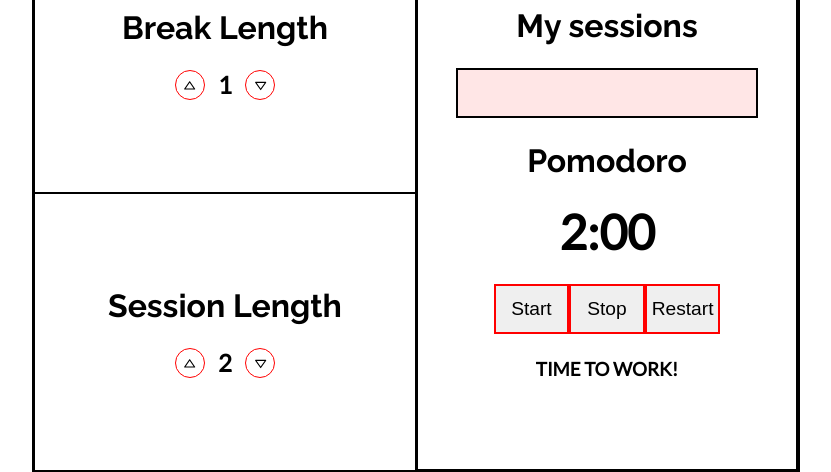
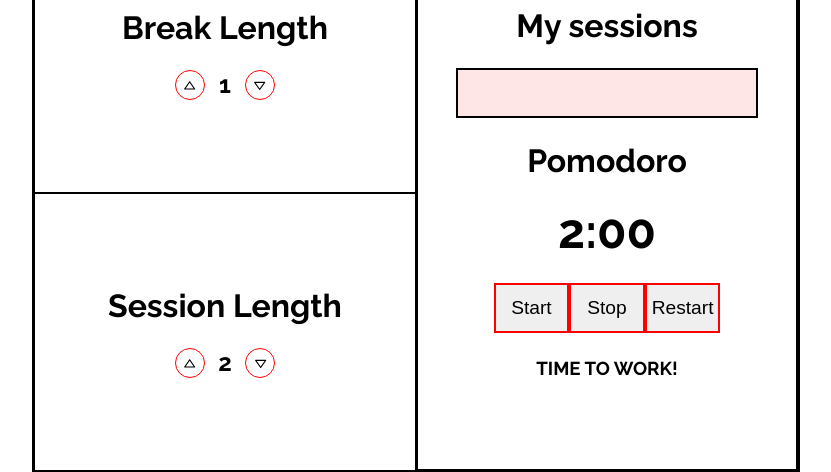
Before and after one commit to carreraprogrammer/pomodoro, a React (Create React App) app: page / in a window 1280 px wide. Shown: the part 207-679 px from the top of the page, without its empty margins (224-1055 px from the left). Built offline with nearby package versions, Linux system fonts and the light colour scheme.

Commit message:
last pomodoro

```diff
--- a/src/Components/Pomodoro.js
+++ b/src/Components/Pomodoro.js
@@ -40,7 +40,7 @@ const Pomodoro = () => {
 
     return (
       <div id="pomodoro-container">
-        <h1>My sessions</h1>
+        <h1 id='title'>My sessions</h1>
         <div id='tomato-container'>
           {[...Array(counter)].map((_, i) => (
               <GiTomato style={{color: 'red'}}/>
--- a/src/Styles/App.css
+++ b/src/Styles/App.css
@@ -24,7 +24,7 @@
   font-family: 'Lato', sans-serif;
 }
 
-h1 {
+h1, h2, h3 {
   font-family: 'Raleway', sans-serif;
 }
 
```
